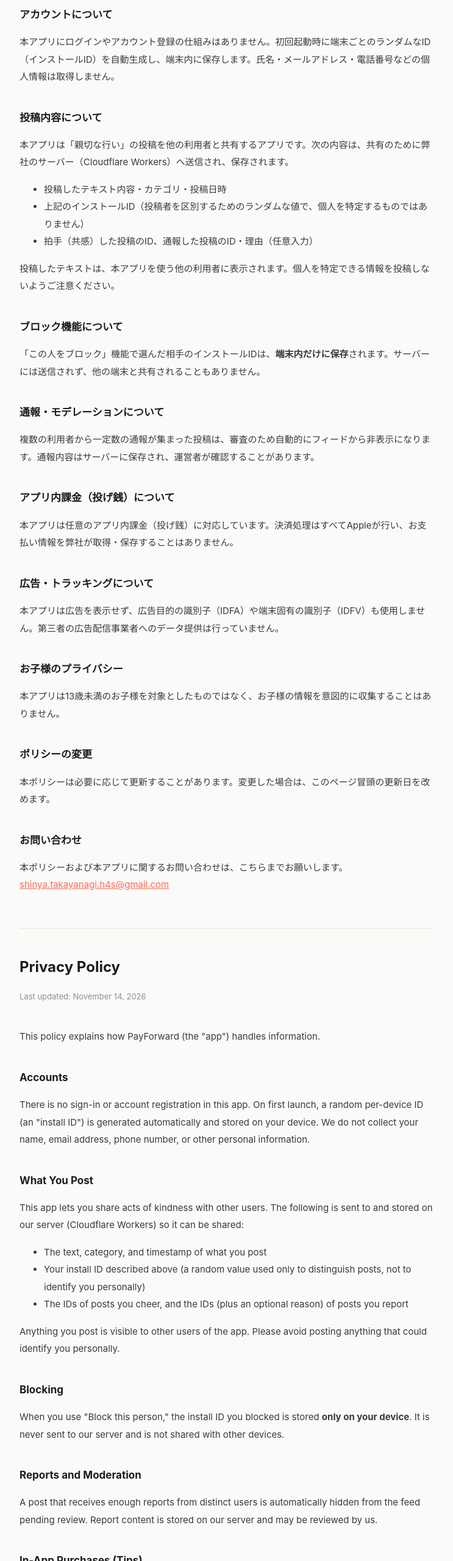
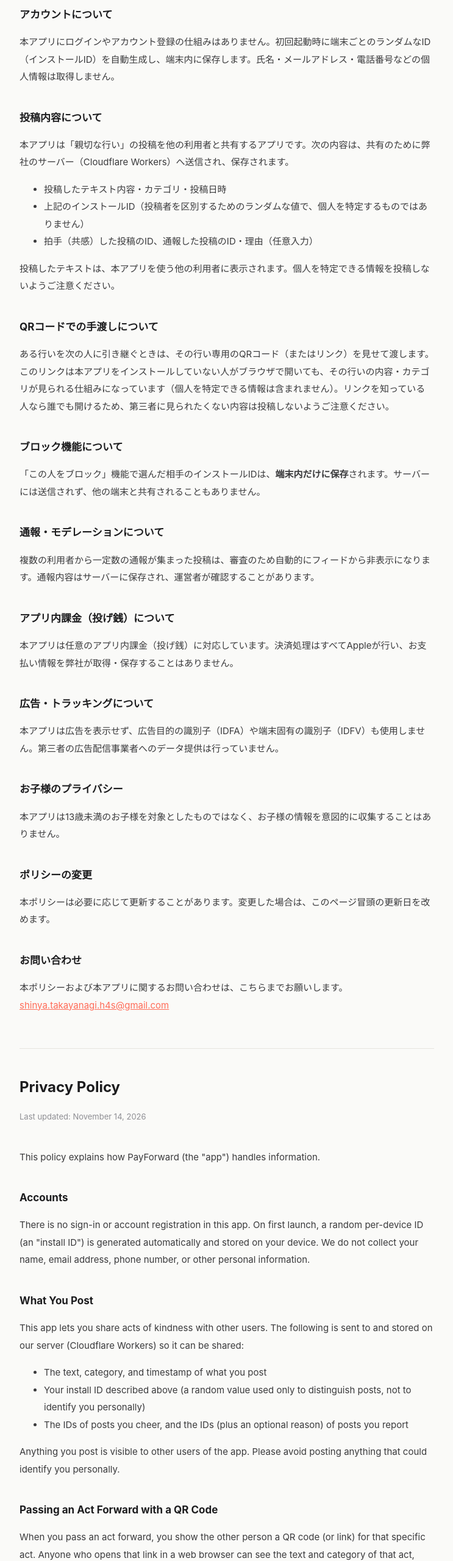
Before and after one commit to st-hdx/BloomJournal, a plain HTML site: page docs/payforward-privacy.html in a window 1280 px wide. Shown: the part 240-2800 px from the top of the page at 61% size, without its empty margins (268-1011 px from the left). Drawn offline with Linux system fonts and the light colour scheme.

Commit message:
Disclose QR pass-link exposure in PayForward privacy policy
Passing an act forward now shows a QR code linking to a page anyone
can open in a browser to see that act's text and category, even
without the app installed.

```diff
--- a/docs/payforward-privacy.html
+++ b/docs/payforward-privacy.html
@@ -40,6 +40,9 @@
   </ul>
   <p>投稿したテキストは、本アプリを使う他の利用者に表示されます。個人を特定できる情報を投稿しないようご注意ください。</p>
 
+  <h2>QRコードでの手渡しについて</h2>
+  <p>ある行いを次の人に引き継ぐときは、その行い専用のQRコード（またはリンク）を見せて渡します。このリンクは本アプリをインストールしていない人がブラウザで開いても、その行いの内容・カテゴリが見られる仕組みになっています（個人を特定できる情報は含まれません）。リンクを知っている人なら誰でも開けるため、第三者に見られたくない内容は投稿しないようご注意ください。</p>
+
   <h2>ブロック機能について</h2>
   <p>「この人をブロック」機能で選んだ相手のインストールIDは、<strong>端末内だけに保存</strong>されます。サーバーには送信されず、他の端末と共有されることもありません。</p>
 
@@ -81,6 +84,9 @@
   </ul>
   <p>Anything you post is visible to other users of the app. Please avoid posting anything that could identify you personally.</p>
 
+  <h2>Passing an Act Forward with a QR Code</h2>
+  <p>When you pass an act forward, you show the other person a QR code (or link) for that specific act. Anyone who opens that link in a web browser can see the text and category of that act, even without installing the app (no personally identifying information is included). Since anyone with the link can open it, please avoid posting anything you wouldn't want a third party to see.</p>
+
   <h2>Blocking</h2>
   <p>When you use "Block this person," the install ID you blocked is stored <strong>only on your device</strong>. It is never sent to our server and is not shared with other devices.</p>
 
```
